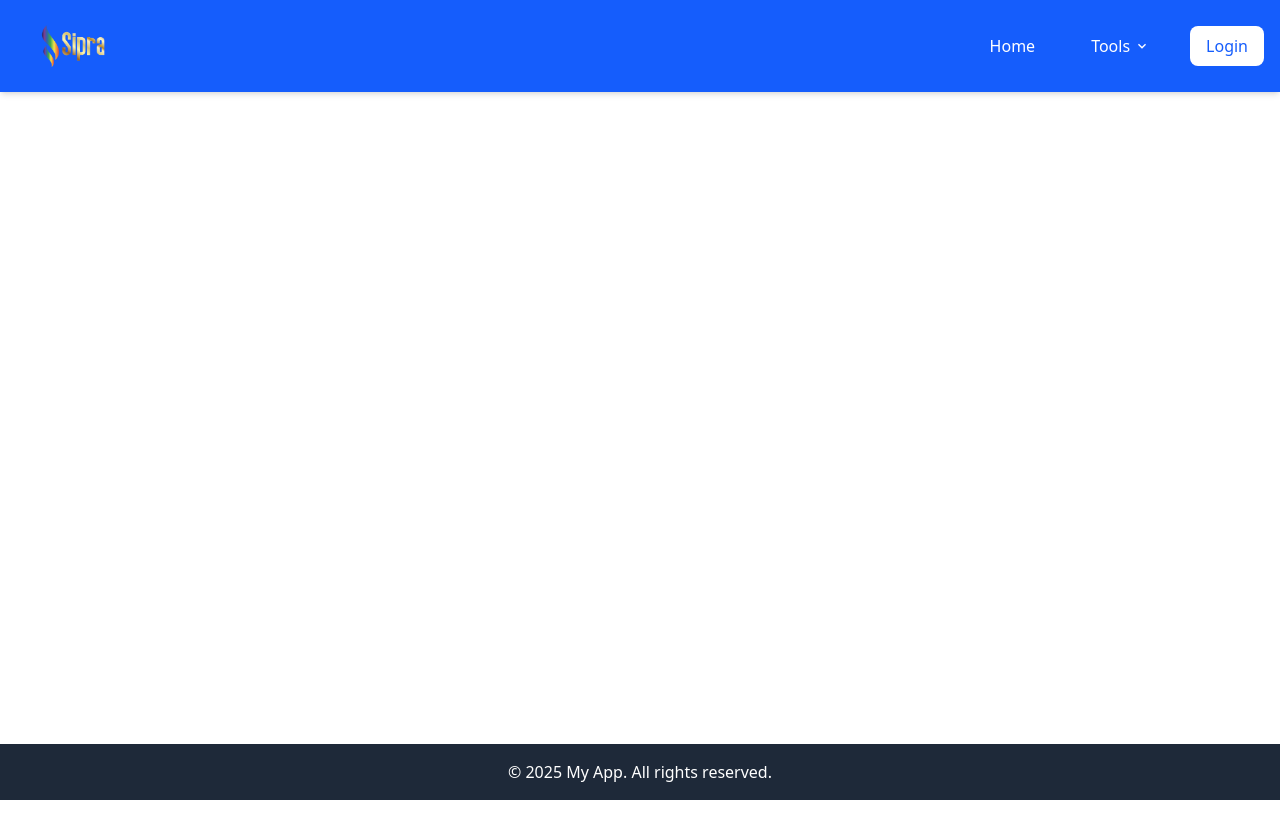
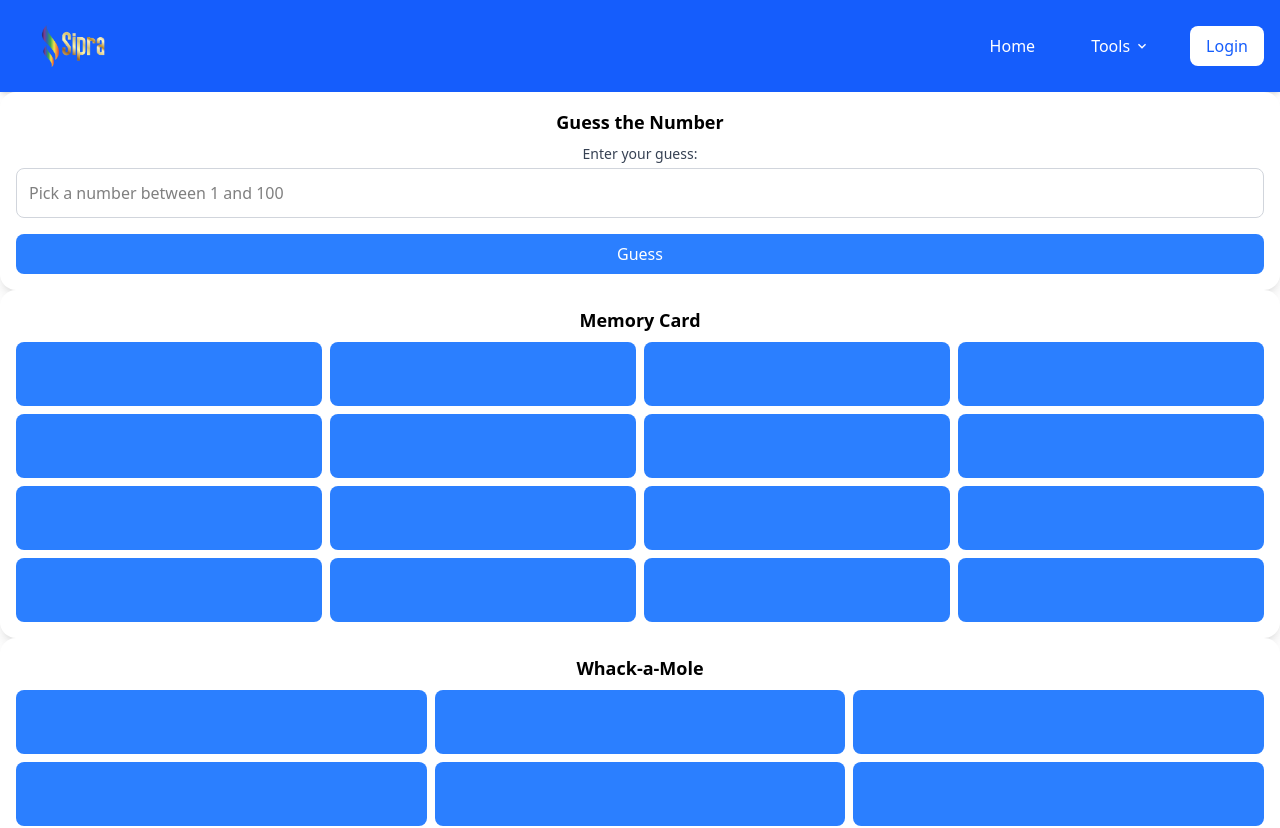
Before and after one commit to Asadullah404/Home-React-1, a React (Vite) app: page /home in a window 1280 px wide. Shown: the top 828 px of the page. Before the commit the page ends 800 px from the top, so only its background shows below. Built offline with nearby package versions, Linux system fonts and the light colour scheme; no server answers.

Commit message:
Add files via upload

```diff
--- a/src/App.jsx
+++ b/src/App.jsx
@@ -8,7 +8,7 @@ import Login from "./pages/Login";
 
 import AdminDashboard from "./pages/AdminDashboard";
 import UserDashboard from "./pages/UserDashboard";
-import Home1 from "./pages/Home1";
+import Home from "./pages/Home";
 import Cal from "./pages/Cal";
 import Datainc from "./pages/Datainc";
 import Genpdf from "./pages/Genpdf";
@@ -57,22 +57,25 @@ function App() {
       {/* Main Content */}
       <main className="flex-grow">
         <Routes>
+          {/* Redirect root (/) to /home */}
+          <Route path="/" element={<Navigate to="/home" />} />
+
           <Route path="/login" element={<Login setUser={setUser} />} />
 
           {/* Protected route for Admin */}
           <Route
             path="/admin-dashboard"
-            element={isAdmin ? <AdminDashboard /> : <Navigate to="/home1" />}
+            element={isAdmin ? <AdminDashboard /> : <Navigate to="/home" />}
           />
 
           {/* Protected route for User (accessible to both User and Admin) */}
           <Route
             path="/user-dashboard"
-            element={user ? <UserDashboard user={user} /> : <Navigate to="/home1" />}
+            element={user ? <UserDashboard user={user} /> : <Navigate to="/home" />}
           />
 
           {/* Public routes */}
-          <Route path="/home1" element={<Home1 />} />
+          <Route path="/home" element={<Home />} />
           <Route path="/Cal" element={<Cal />} />
           <Route path="/Datainc" element={<Datainc />} />
           <Route path="/Genpdf" element={<Genpdf />} />
@@ -80,7 +83,6 @@ function App() {
           <Route path="/history/:email" element={<History />} />
           <Route path="/UserSearchPage" element={<UserSearchPage />} />
           <Route path="/HistoryAll" element={<HistoryAll />} />
-
         </Routes>
       </main>
 
--- a/src/components/Navbar.jsx
+++ b/src/components/Navbar.jsx
@@ -55,7 +55,7 @@ const Navbar = ({ isAdmin }) => {
           } lg:flex lg:items-center lg:space-x-6 space-y-4 lg:space-y-0 lg:static absolute bg-blue-600 w-full lg:w-auto p-4 lg:p-0 top-16 lg:top-0 left-0 z-50`}
         >
           {/* Main Links */}
-          <Link to="/home1" className="block px-4 py-2 rounded-lg text-center hover:bg-blue-700 transition">
+          <Link to="/home" className="block px-4 py-2 rounded-lg text-center hover:bg-blue-700 transition">
             Home
           </Link>
 
--- /dev/null
+++ b/src/pages/Home.jsx
@@ -0,0 +1,227 @@
+"use client"
+import React, { useState } from "react"
+import { Button } from "../components/ui/Button"
+import { Card, CardContent, CardHeader } from "../components/ui/Card"
+
+const Home1 = () => {
+  // State for Guess the Number
+  const [targetNumber, setTargetNumber] = useState(Math.floor(Math.random() * 100) + 1)
+  const [guess, setGuess] = useState("")
+  const [guessMessage, setGuessMessage] = useState("")
+
+  // State for Memory Card
+  const [cards, setCards] = useState(shuffleCards())
+  const [flipped, setFlipped] = useState(Array(16).fill(false))
+  const [solved, setSolved] = useState(Array(16).fill(false))
+  const [disabled, setDisabled] = useState(false)
+
+  // State for Whack-a-Mole
+  const [molePosition, setMolePosition] = useState(-1)
+  const [whackScore, setWhackScore] = useState(0)
+
+  // State for Tic Tac Toe
+  const [board, setBoard] = useState(Array(9).fill(null))
+  const [xIsNext, setXIsNext] = useState(true)
+
+  // State for Rock Paper Scissors
+  const [playerChoice, setPlayerChoice] = useState(null)
+  const [computerChoice, setComputerChoice] = useState(null)
+  const [rpsResult, setRpsResult] = useState(null)
+
+  // State for Color Guess
+  const [colorToGuess, setColorToGuess] = useState(generateColor())
+  const [colorOptions, setColorOptions] = useState(generateColorOptions())
+  const [colorMessage, setColorMessage] = useState("")
+
+  // State for Hangman
+  const [hangmanWord, setHangmanWord] = useState(getRandomWord())
+  const [guessedLetters, setGuessedLetters] = useState(new Set())
+  const [remainingGuesses, setRemainingGuesses] = useState(6)
+
+  // State for Word Scramble
+  const [scrambledWord, setScrambledWord] = useState(scrambleWord(getRandomWord()))
+  const [unscrambledGuess, setUnscrambledGuess] = useState("")
+  const [scrambleMessage, setScrambleMessage] = useState("")
+
+  // State for Math Quiz
+  const [mathQuestion, setMathQuestion] = useState(generateMathQuestion())
+  const [mathAnswer, setMathAnswer] = useState("")
+  const [mathScore, setMathScore] = useState(0)
+
+  // State for Simon Says
+  const [simonSequence, setSimonSequence] = useState([])
+  const [userSequence, setUserSequence] = useState([])
+
+  // Game logic functions
+  function shuffleCards() {
+    const emojis = ["🐶", "🐱", "🐭", "🐹", "🐰", "🦊", "🐻", "🐼"]
+    return [...emojis, ...emojis].sort(() => Math.random() - 0.5)
+  }
+
+  function generateColor() {
+    return "#" + Math.floor(Math.random() * 16777215).toString(16)
+  }
+
+  function generateColorOptions() {
+    return [generateColor(), generateColor(), generateColor()].sort(() => Math.random() - 0.5)
+  }
+
+  function getRandomWord() {
+    const words = ["REACT", "NEXTJS", "TYPESCRIPT", "JAVASCRIPT", "VERCEL"]
+    return words[Math.floor(Math.random() * words.length)]
+  }
+
+  function scrambleWord(word) {
+    return word
+      .split(" ")
+      .sort(() => Math.random() - 0.5)
+      .join("")
+  }
+
+  function generateMathQuestion() {
+    const num1 = Math.floor(Math.random() * 10) + 1
+    const num2 = Math.floor(Math.random() * 10) + 1
+    const operator = ["+", "-", "*"][Math.floor(Math.random() * 3)]
+    return { num1, num2, operator }
+  }
+
+  // Game components
+  const GuessNumber = () => (
+    <Card className="bg-white">
+      <CardHeader>
+        <h2>Guess the Number</h2>
+      </CardHeader>
+      <CardContent>
+        <div className="mb-4">
+          <label htmlFor="guessInput" className="block text-sm font-medium text-gray-700">Enter your guess:</label>
+          <input
+            id="guessInput"
+            type="number"
+            value={guess}
+            onChange={(e) => setGuess(e.target.value)}
+            placeholder="Pick a number between 1 and 100"
+            className="mt-1 p-3 w-full rounded-lg border border-gray-300 focus:outline-none focus:ring-2 focus:ring-blue-500 focus:border-blue-500"
+            min="1"
+            max="100"
+          />
+        </div>
+
+        <Button
+          onClick={() => {
+            const guessNum = Number.parseInt(guess)
+            if (isNaN(guessNum)) {
+              setGuessMessage("Please enter a valid number!")
+              return
+            }
+            if (guessNum === targetNumber) {
+              setGuessMessage("Correct! 🎉")
+              setTargetNumber(Math.floor(Math.random() * 100) + 1)
+            } else if (guessNum < targetNumber) {
+              setGuessMessage("Too low! Try again!")
+            } else {
+              setGuessMessage("Too high! Try again!")
+            }
+          }}
+          className="w-full bg-blue-500 hover:bg-blue-600 text-white"
+        >
+          Guess
+        </Button>
+
+        {guessMessage && <p className="mt-4 text-lg text-blue-600">{guessMessage}</p>}
+      </CardContent>
+    </Card>
+  )
+
+
+  const MemoryCard = () => (
+    <Card className="bg-white">
+      <CardHeader>
+        <h2>Memory Card</h2>
+      </CardHeader>
+      <CardContent>
+        <div className="grid grid-cols-4 gap-2">
+          {cards.map((card, index) => (
+            <Button
+              key={index}
+              onClick={() => {
+                if (disabled || flipped[index] || solved[index]) return
+                const newFlipped = [...flipped]
+                newFlipped[index] = true
+                setFlipped(newFlipped)
+                const flippedCards = newFlipped.reduce(
+                  (acc, cur, idx) => (cur && !solved[idx] ? [...acc, idx] : acc),
+                  [],
+                )
+                if (flippedCards.length === 2) {
+                  setDisabled(true)
+                  if (cards[flippedCards[0]] === cards[flippedCards[1]]) {
+                    setSolved((prev) => {
+                      const newSolved = [...prev]
+                      newSolved[flippedCards[0]] = true
+                      newSolved[flippedCards[1]] = true
+                      return newSolved
+                    })
+                    setDisabled(false)
+                  } else {
+                    setTimeout(() => {
+                      setFlipped((prev) => {
+                        const newFlipped = [...prev]
+                        newFlipped[flippedCards[0]] = false
+                        newFlipped[flippedCards[1]] = false
+                        return newFlipped
+                      })
+                      setDisabled(false)
+                    }, 1000)
+                  }
+                }
+              }}
+              className={`h-16 ${flipped[index] || solved[index] ? "bg-blue-200" : "bg-blue-500"} text-white`}
+            >
+              {(flipped[index] || solved[index]) && card}
+            </Button>
+          ))}
+        </div>
+      </CardContent>
+    </Card>
+  )
+
+  const WhackAMole = () => (
+    <Card className="bg-white">
+      <CardHeader>
+        <h2>Whack-a-Mole</h2>
+      </CardHeader>
+      <CardContent>
+        <div className="grid grid-cols-3 gap-2 mb-2">
+          {[...Array(9)].map((_, index) => (
+            <Button
+              key={index}
+              onClick={() => {
+                if (index === molePosition) {
+                  setWhackScore(whackScore + 1)
+                  setMolePosition(Math.floor(Math.random() * 9))
+                }
+              }}
+              className={`h-16 ${index === molePosition ? "bg-blue-500" : "bg-blue-200"}`}
+            >
+              {index === molePosition && "🐭"}
+            </Button>
+          ))}
+        </div>
+        <p>Score: {whackScore}</p>
+      </CardContent>
+    </Card>
+  )
+
+  // Add other games here following the same structure...
+
+  return (
+    <div>
+      <GuessNumber />
+      <MemoryCard />
+      <WhackAMole />
+      {/* Add other game components */}
+    </div>
+  )
+}
+
+export default Home1
```
